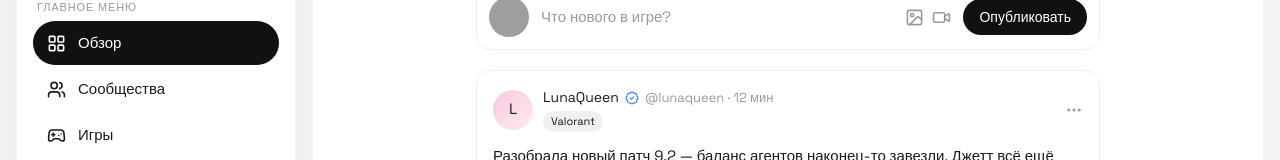
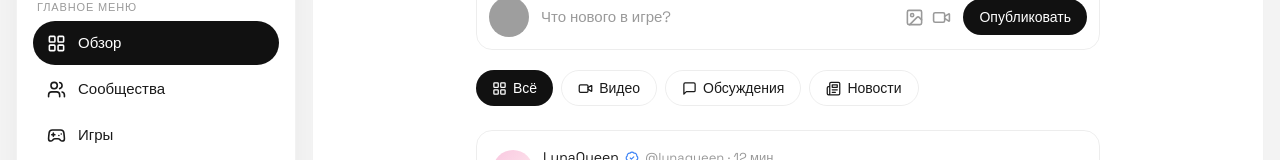
Before and after one commit to pr-poehali-dev/clean-project-creation, a React (Vite) app: page / in a window 1280 px wide. Shown: the part 143-303 px from the top of the page. Built offline with nearby package versions, Linux system fonts and the light colour scheme; grey boxes are pictures that could not be loaded.

Commit message:
Add requested features

```diff
--- a/src/pages/Index.tsx
+++ b/src/pages/Index.tsx
@@ -160,6 +160,13 @@ const chats = [
   },
 ];
 
+const feedTabs = [
+  { key: 'all', label: 'Всё', icon: 'LayoutGrid' },
+  { key: 'video', label: 'Видео', icon: 'Video' },
+  { key: 'thread', label: 'Обсуждения', icon: 'MessageSquare' },
+  { key: 'news', label: 'Новости', icon: 'Newspaper' },
+];
+
 const feed = [
   {
     type: 'thread',
@@ -258,6 +265,7 @@ const Index = () => {
   const [genre, setGenre] = useState('Все');
   const [gameFilter, setGameFilter] = useState<string | null>(null);
   const [activeChat, setActiveChat] = useState(chats[0].id);
+  const [feedTab, setFeedTab] = useState('all');
 
   const openGame = (gameName: string) => {
     setGameFilter(gameName);
@@ -451,9 +459,27 @@ const Index = () => {
               </button>
             </div>
 
+            {/* Filter tabs */}
+            <div className="flex gap-2 mb-5 overflow-x-auto pb-1">
+              {feedTabs.map((tab) => (
+                <button
+                  key={tab.key}
+                  onClick={() => setFeedTab(tab.key)}
+                  className={`flex items-center gap-1.5 h-9 px-4 rounded-full text-[14px] font-500 whitespace-nowrap transition-colors ${
+                    feedTab === tab.key ? t.activeBtn : `border ${t.border} ${t.text} ${t.hover}`
+                  }`}
+                >
+                  <Icon name={tab.icon} size={15} />
+                  {tab.label}
+                </button>
+              ))}
+            </div>
+
             {/* Feed */}
             <div className="flex flex-col gap-4">
-              {feed.map((p, i) => (
+              {feed
+                .filter((p) => feedTab === 'all' || p.type === feedTab)
+                .map((p, i) => (
                 <article key={i} className={`rounded-2xl border p-4 ${t.border}`}>
                   {/* Author */}
                   <div className="flex items-center gap-2.5 mb-3">
```
